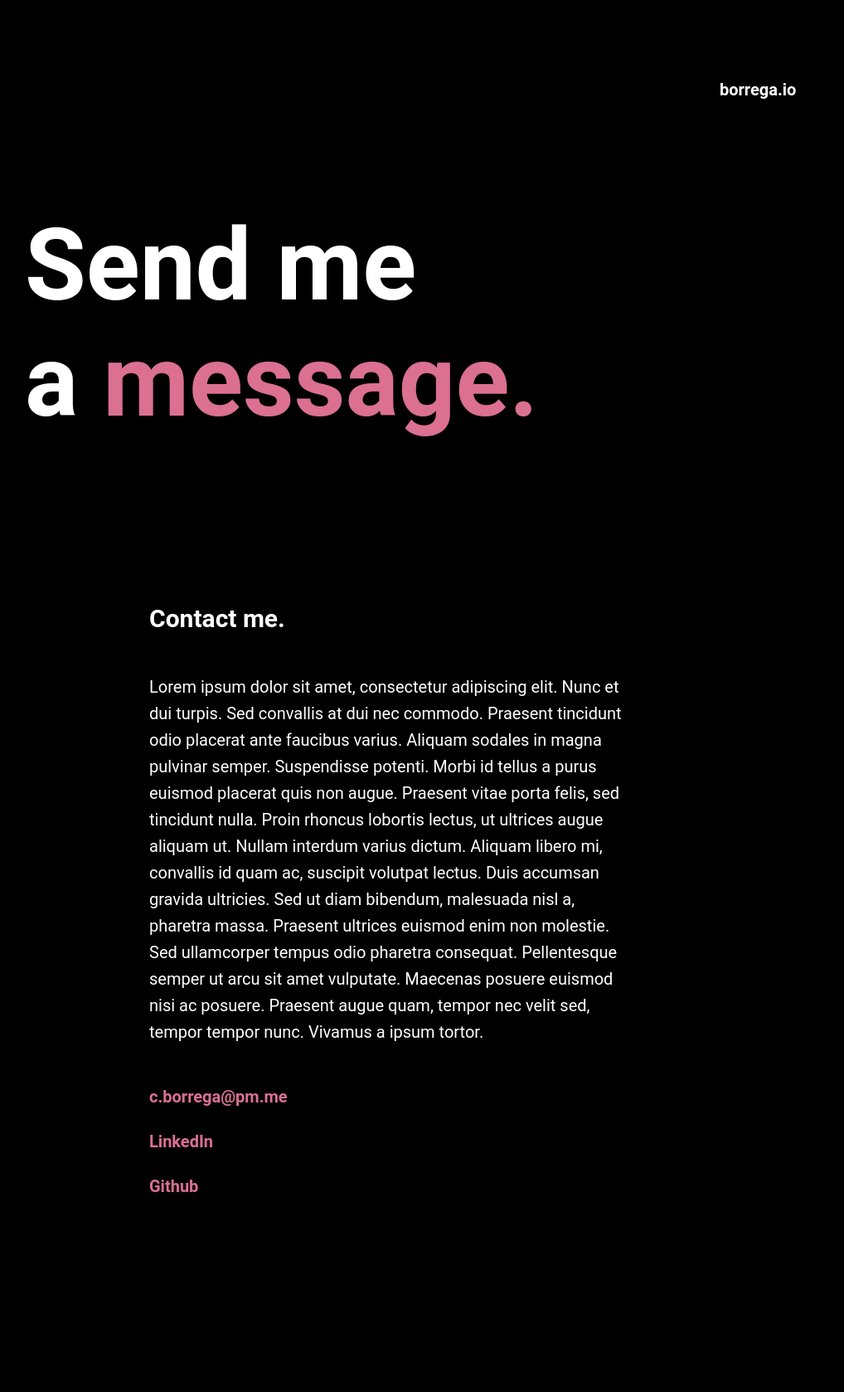
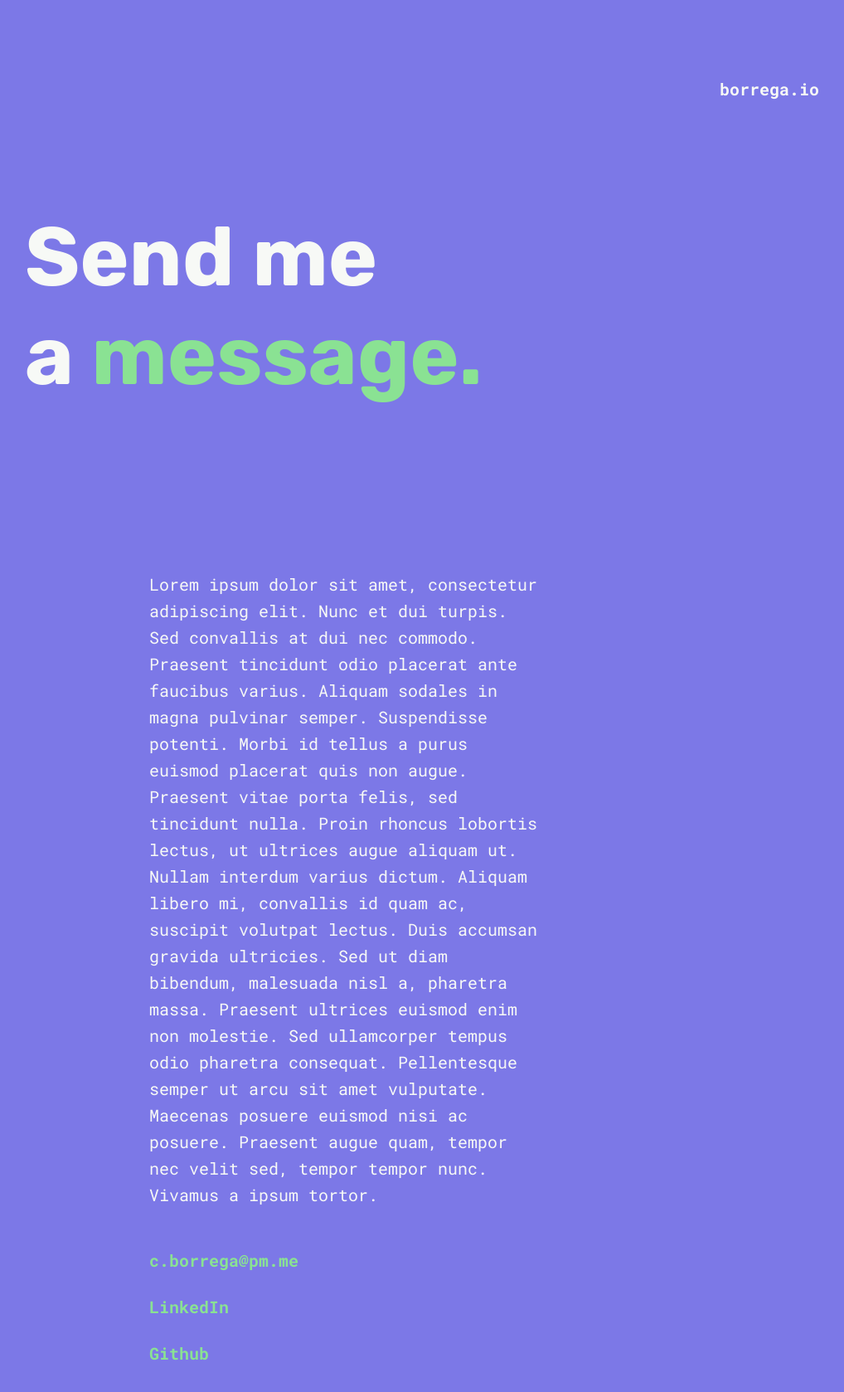
Before and after one commit to borregaio/portfolio, a plain HTML site: page contact.html in a window 1280 px wide. Shown: the whole page at 83% size, without its empty margins (220-1238 px from the left). Before the commit the page ends 1642 px from the top, so only its background shows below. Drawn offline with Linux system fonts and the light colour scheme.

Commit message:
added colours and projects page

```diff
--- a/contact.html
+++ b/contact.html
@@ -7,6 +7,11 @@
     <meta name="viewport" content="width=device-width, initial-scale=1.0">
     <link rel="stylesheet" href="styles.css">
     <link rel="icon" href="images/c.png">
+    <link rel="preconnect" href="https://fonts.googleapis.com">
+    <link rel="preconnect" href="https://fonts.gstatic.com" crossorigin>
+    <link
+        href="https://fonts.googleapis.com/css2?family=Roboto+Mono:wght@400;500;600;700&family=Rubik:wght@500;600;700;800;900&display=swap"
+        rel="stylesheet">
     <title>Carlos Borrega</title>
 </head>
 
@@ -25,9 +30,7 @@
         </div>
 
         <div class="description">
-            <h3>
-                Contact me.
-            </h3>
+
             <p>
                 Lorem ipsum dolor sit amet, consectetur adipiscing elit. Nunc et dui turpis. Sed convallis at dui nec
                 commodo.
@@ -54,7 +57,9 @@
 
         <div class="links">
             <button class="email" onclick="copyToClipboard()"><span>c.borrega@pm.me</span></button>
+            <br>
             <a href="https://www.linkedin.com/in/carlosborrega/" target="_blank">LinkedIn</a>
+            <br>
             <a href="https://github.com/borregaio" target="_blank">Github</a>
         </div>
     </div>
--- a/index.js
+++ b/index.js
@@ -1,3 +1,5 @@
+// "Copy to clipboard" text
+
 function copyToClipboard() {
 
     var copyText = document.getElementById("email");
--- a/styles.css
+++ b/styles.css
@@ -4,9 +4,8 @@
 }
 
 body {
-    background-color: #000;
-    font-family: 'Roboto', sans-serif;
-
+  background-color: #7C78E7ff;
+  font-family: "Roboto Mono", monospace;
 }
 
 
@@ -15,18 +14,22 @@ body {
 .lineUp1 {
   animation: 2s anim-lineUp ease-out;
 }
+
 @keyframes anim-lineUp {
   0% {
     opacity: 0;
     transform: translateY(80%);
   }
+
   20% {
     opacity: 0;
   }
+
   50% {
     opacity: 1;
     transform: translateY(0%);
   }
+
   100% {
     opacity: 1;
     transform: translateY(0%);
@@ -36,18 +39,22 @@ body {
 .lineUp2 {
   animation: 4s anim-lineUp ease-out;
 }
+
 @keyframes anim-lineUp {
   0% {
     opacity: 0;
     transform: translateY(80%);
   }
+
   20% {
     opacity: 0;
   }
+
   50% {
     opacity: 1;
     transform: translateY(0%);
   }
+
   100% {
     opacity: 1;
     transform: translateY(0%);
@@ -57,18 +64,22 @@ body {
 .lineUp3 {
   animation: 6s anim-lineUp ease-out;
 }
+
 @keyframes anim-lineUp {
   0% {
     opacity: 0;
     transform: translateY(80%);
   }
+
   20% {
     opacity: 0;
   }
+
   50% {
     opacity: 1;
     transform: translateY(0%);
   }
+
   100% {
     opacity: 1;
     transform: translateY(0%);
@@ -77,29 +88,22 @@ body {
 
 
 a {
-    color: #fff;
-    font-size: 150px;
+  color: #F7F9F6ff;
+  font-size: 130px;
   font-weight: 700;
   margin: 0;
   display: block;
   cursor: pointer;
-    font-family: 'Roboto', sans-serif;
+  font-family: 'Rubik', sans-serif;
 }
 
 h1 {
-    color: #fff;
-}
-
-h3 {
-    color: #fff;
-    font-size: 30px;
-    font-weight: 700;
-    margin-top: 50px;
-    margin-bottom: 50px;
+  font-family: 'Rubik', sans-serif;
+  color: #F7F9F6ff;
 }
 
 p {
-    color: #fff;
+  color: #F7F9F6ff;
 }
 
 .main {
@@ -120,7 +124,7 @@ p {
 
 .iam,
 .name {
-    color: palevioletred;
+  color: #8AE293ff;
 }
 
 .hello:hover span,
@@ -158,6 +162,30 @@ p {
 }
 
 
+/* Projects */
+
+ul {
+  margin: 200px 200px;
+}
+
+ul a {
+  text-decoration: none;
+  font-size: 70px;
+  margin-top: 80px;
+  margin-bottom: 20px;
+  transition: transform 500ms;
+}
+
+ul a:hover {
+  transform: translateX(25px);
+  color: #8AE293ff;
+}
+
+h4 {
+  font-family: 'Roboto Mono', monospace;
+  color: #F7F9F6ff;
+}
+
 /* Contact */
 
 .homeButton {
@@ -168,7 +196,8 @@ p {
 }
 
 .homeButton a {
-    color: #fff;
+  font-family: 'Roboto Mono', monospace;
+  color: #F7F9F6ff;
   text-decoration: none;
   font-size: 20px;
   text-align: right;
@@ -176,7 +205,7 @@ p {
 }
 
 .homeButton a:hover {
-    transform: translateX(-40px);
+  transform: translateX(-25px);
 }
 
 #section {
@@ -185,31 +214,35 @@ p {
 }
 
 .title {
-    font-size: 60px;
+  font-size: 50px;
   margin: 250px 300px 200px 250px;
 }
 
 .title h1 {
+  font-family: 'Rubik', sans-serif;
   margin: 0;
 }
 
 .title span {
-    color: palevioletred;
+  color: #8AE293ff;
 }
 
 .description {
-    margin: 0 300px 50px 400px;
+  margin: 0 400px 50px 400px;
   line-height: 2rem;
   font-size: 20px;
 }
 
 .links {
-    margin: 0 300px 100px 400px;
+  margin: 0 400px 100px 400px;
 }
 
-.links a, button {
+.links a,
+button {
+  font-family: 'Roboto Mono', monospace;
+  display: inline-block;
   font-size: 20px;
-    color: palevioletred;
+  color: #8AE293ff;
   text-decoration: none;
   margin-bottom: 30px;
   font-weight: 700;
@@ -217,15 +250,16 @@ p {
 }
 
 .links button {
-    font-family: 'Roboto', sans-serif;
+  font-family: 'Roboto Mono', monospace;
   background: none;
   border: none;
   padding: 0;
   cursor: pointer;
 }
 
-.links a:hover, button:hover {
-    transform: translateX(40px);
+.links a:hover,
+button:hover {
+  transform: translateX(25px);
 }
 
 .email:hover span {
```
Also changed, not shown: about.html (+10 -7 lines), index.html (+7 -2 lines), projects.html (+24 -1 lines). Lines whose indentation alone changed are shown as unchanged.
